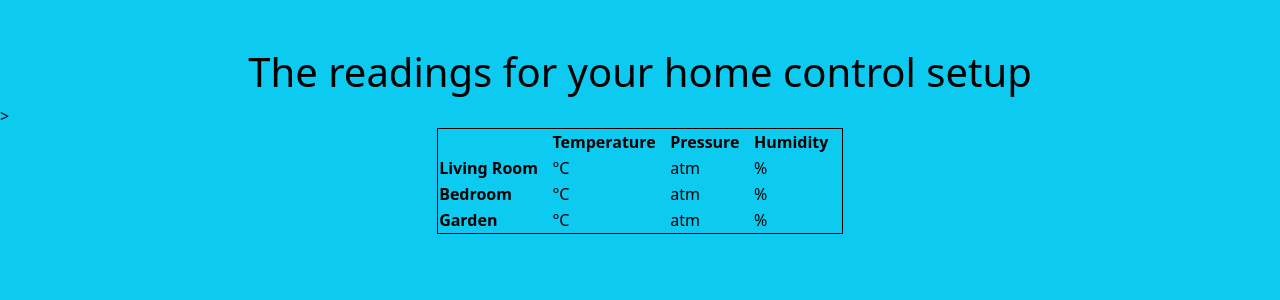
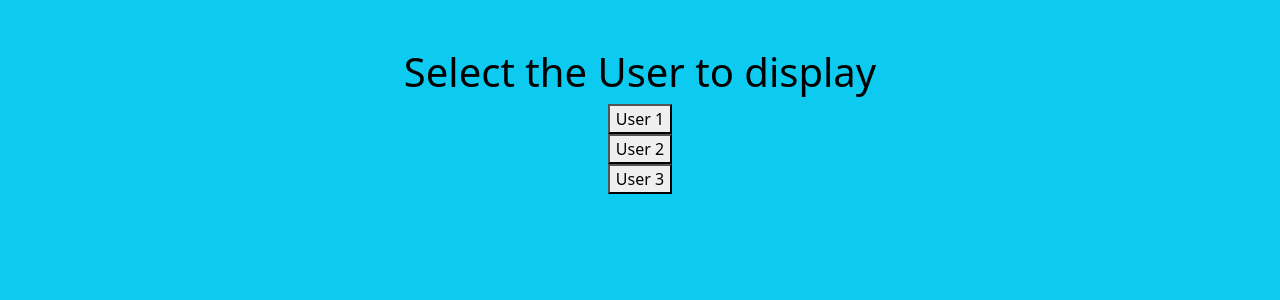
Before and after one commit to stastronomer/cbs_app2, a Flask app: page / in a window 1280 px wide. Shown: the top 300 px of the page. Run offline with Flask 3, Linux system fonts and the light colour scheme; data that the repository does not hold is empty.

Commit message:
working dashboard

```diff
--- a/app.py
+++ b/app.py
@@ -1,28 +1,51 @@
-from flask import Flask, render_template, request
+from flask import Flask, render_template, request, jsonify
 from weather import main as get_weather
 import random
 
 app = Flask(__name__)
 
 def get_values(x):
+    #add randomness and round the digits
     return round(x+0.1*x*random.random(),2)
 
-@app.route('/', methods=['GET','POST'])
-def index():
-    temp = get_weather('Miami', '', '').temperature
-    pressure = 0.001*get_weather('Miami', '', '').pressure
-    humidity = get_weather('Miami', '', '').humidity
+def get_data(city='Miami'):
+    #get weather data from weather.py, defualt city value is set to 'Miami' to avoid running into error
+    temp = get_weather(city, '', '').temperature
+    pressure = 0.001*get_weather(city, '', '').pressure
+    humidity = get_weather(city, '', '').humidity
 
     data = {'lr_temp': get_values(temp), 'lr_hum': get_values(humidity),'lr_pressure': get_values(pressure),
     'br_temp': get_values(temp), 'br_hum': get_values(humidity),'br_pressure': get_values(pressure),
     'g_temp': get_values(temp), 'g_hum': get_values(humidity),'g_pressure': get_values(pressure)}
 
-    return render_template('index.html',x=data)
+    return data
 
 
+@app.route('/')
+def home():
+    return render_template('home.html')
 
+
+#button_id for different user_id (e.g, button1 for user1)
+@app.route('/button1', methods=['GET','POST'])
+def button1():
+    x = get_data('Miami')
+    x['user'] = 'User 1'
+    return render_template('index.html', x=x)
+
+@app.route('/button2', methods=['GET','POST'])
+def button2():
+    x = get_data('Seattle')
+    x['user'] = 'User 2'
+    return render_template('index.html', x=x)
+
+@app.route('/button3', methods=['GET','POST'])
+def button3():
+    x = get_data('Washington')
+    x['user'] = 'User 3'
+    return render_template('index.html', x=x)
 
 
 
 if __name__ == '__main__':
-    app.run(debug=True)
+    app.run(debug=False)
--- a/requirements.txt
+++ b/requirements.txt
@@ -1,5 +1,4 @@
 Flask
 requests
 python-dotenv
-numpy
 random
--- /dev/null
+++ b/templates/home.html
@@ -0,0 +1,30 @@
+<!DOCTYPE html>
+<html lang="en">
+<head>
+
+    <meta charset="UTF-8">
+    <meta http-equiv="X-UA-Compatible" content="IE=edge">
+    <meta name="viewport" content="width=device-width, initial-scale=1.0">
+    <title>CBS App</title>
+    <title>Reading from Sensors</title>
+    <link rel="stylesheet" type="text/css" href="{{ url_for('static', filename='styles.css') }}">
+    <link href="https://cdn.jsdelivr.net/npm/bootstrap@5.3.1/dist/css/bootstrap.min.css"
+    rel="stylesheet" integrity="sha384-4bw+/aepP/YC94hEpVNVgiZdgIC5+VKNBQNGCHeKRQN+PtmoHDEXuppvnDJzQIu9"
+    crossorigin="anonymous">
+</head>
+<body class="bg-info text-black">
+    <div class="text-center">
+        <h1 class="mt-5">Select the User to display</h1>
+        <form action="/button1" method="post">
+            <div class="button-container"><button type="submit">User 1</button></div>
+        </form>
+        <form action="/button2" method="post">
+            <div class="button-container"><button type="submit">User 2</button></div>
+        </form>
+        <form action="/button3" method="post">
+            <div class="button-container"><button type="submit">User 3</button></div>
+        </form>
+    </div>
+
+</body>
+</html>
--- a/templates/index.html
+++ b/templates/index.html
@@ -3,9 +3,10 @@
 <head>
 
     <meta charset="UTF-8">
+    <meta http-equiv="refresh" content="30" >
     <meta http-equiv="X-UA-Compatible" content="IE=edge">
     <meta name="viewport" content="width=device-width, initial-scale=1.0">
-    <title>Document</title>
+    <title>CBS App</title>
     <title>Reading from Sensors</title>
     <link href="https://cdn.jsdelivr.net/npm/bootstrap@5.3.1/dist/css/bootstrap.min.css"
     rel="stylesheet" integrity="sha384-4bw+/aepP/YC94hEpVNVgiZdgIC5+VKNBQNGCHeKRQN+PtmoHDEXuppvnDJzQIu9"
@@ -13,8 +14,9 @@
 </head>
 <body class="bg-info text-black">
     <div class="text-center">
-        <h1 class="mt-5">The readings for your home control setup</h1>
+        <h1 class="mt-5">Live readings from {{x['user']}} home control setup</h1>
     </div>
+
     <table style="border:1px solid black;margin-left:auto;margin-right:auto;">
         <tr>
           <th></th>>
@@ -41,7 +43,8 @@
           <td>{{x['g_hum']}}%</td>
         </tr>
       </table>
-
+      <div class="text-center"><button class="text-center" onClick="window.location.reload();">Refresh Page</button></div>
+      <div class="text-center">(page automatically refreshes every 30 seconds.)</div>
     <script src="https://cdn.jsdelivr.net/npm/bootstrap@5.3.1/dist/js/bootstrap.bundle.min.js"
     integrity="sha384-HwwvtgBNo3bZJJLYd8oVXjrBZt8cqVSpeBNS5n7C8IVInixGAoxmnlMuBnhbgrkm"
     crossorigin="anonymous"></script>
--- a/weather.py
+++ b/weather.py
@@ -1,11 +1,12 @@
+#import modules
 import requests
 from dotenv import load_dotenv
 import os
 from dataclasses import dataclass
 
 
-load_dotenv()
-api_key = os.getenv('API_KEY')
+load_dotenv() #load environment variables, API key here
+api_key = os.getenv('API_KEY') #fetch API key for weather
 
 
 @dataclass
@@ -17,7 +18,7 @@ class WeatherData:
     humidity: float
 
 def get_lat_lon(city_name, state_code, country_code, API_key):
-
+    ''' Fetches longitude and latitude of the city using a Geocoding API call'''
     url = f"http://api.openweathermap.org/geo/1.0/direct?q={city_name},{state_code},{country_code}&&appid={API_key}"
     resp = requests.get(url).json()
     data = resp[0]
@@ -26,6 +27,7 @@ def get_lat_lon(city_name, state_code, country_code, API_key):
 
 
 def get_current_weather(lat, lon, API_key):
+    '''Makes an API call to fetch weather details and saves the required information'''
     url = f"https://api.openweathermap.org/data/2.5/weather?lat={lat}&lon={lon}&appid={API_key}&units=metric"
     resp = requests.get(url).json()
     #main = resp.get('weather')[0].get('main')
@@ -41,9 +43,8 @@ def get_current_weather(lat, lon, API_key):
 def main(city_name, state_name, country_name):
     lat, lon = get_lat_lon(city_name, state_name, country_name, api_key)
     weather_data = get_current_weather(lat, lon, api_key)
-    print(weather_data)
     return weather_data
 
 if __name__ == "__main__":
     lat, lon = get_lat_lon('Miami', '', '', api_key)
-    print(get_current_weather(lat, lon, api_key))
+    print(get_current_weather(lat, lon, api_key)) #sanity check
```
Also changed, not shown: static/style.css (added, +20 -0 lines), README.md.
